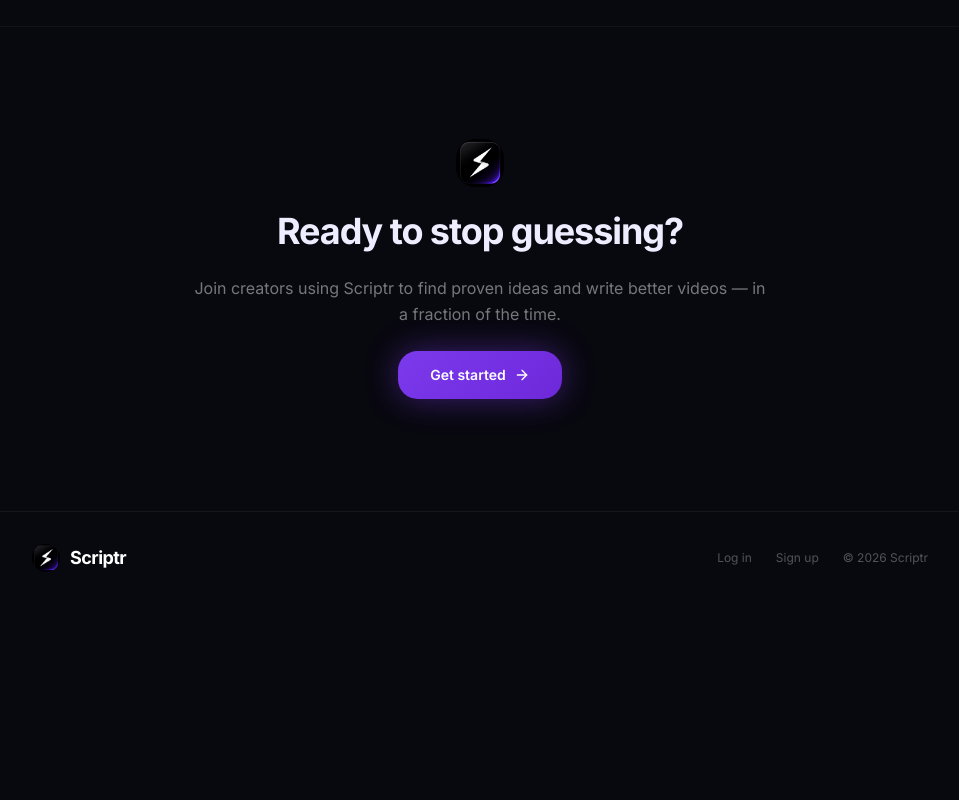
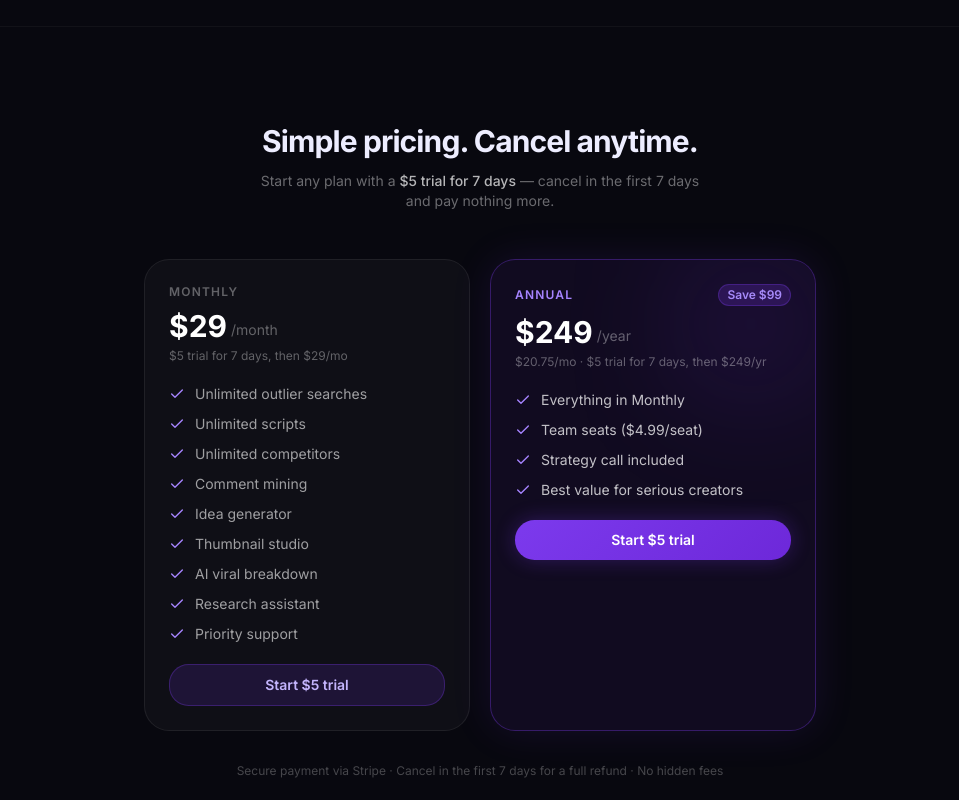
Before and after one commit to baymediadigital-ship-it/scriptr, a Next.js app: page / in a window 1280 px wide. Shown: the part 7620-8420 px from the top of the page, without its empty margins (160-1119 px from the left). Before the commit the page ends 8224 px from the top, so only its background shows below. Built offline with nearby package versions, Linux system fonts and the light colour scheme.

Commit message:
Add pricing section to landing page

```diff
--- a/src/app/page.tsx
+++ b/src/app/page.tsx
@@ -2,7 +2,7 @@ import Link from "next/link";
 import { ScriptrLogo, ScriptrMark } from "@/components/ui/logo";
 import {
   TrendingUp, FileText, MessageSquareText, Users, Image, Sparkles,
-  ArrowRight, CheckCircle2, Zap, X,
+  ArrowRight, CheckCircle2, Zap, X, Check,
 } from "lucide-react";
 import { ThumbnailCarousel } from "@/components/landing/thumbnail-carousel";
 
@@ -461,6 +461,120 @@ export default function LandingPage() {
         </div>
       </section>
 
+      {/* ── Pricing ─────────────────────────────────────────────────────── */}
+      <section className="px-6 py-24" style={{ borderTop: "1px solid rgba(255,255,255,0.04)" }}>
+        <div className="max-w-4xl mx-auto">
+          <div className="text-center mb-12 space-y-3">
+            <h2 className="text-3xl font-bold" style={{ letterSpacing: "-0.03em" }}>
+              Simple pricing. Cancel anytime.
+            </h2>
+            <p className="text-white/40 text-sm max-w-md mx-auto">
+              Start any plan with a <span className="text-white/70 font-medium">$5 trial for 7 days</span> — cancel in the first 7 days and pay nothing more.
+            </p>
+          </div>
+
+          <div className="grid grid-cols-1 md:grid-cols-2 gap-5 max-w-2xl mx-auto">
+            {/* Monthly */}
+            <div
+              className="rounded-2xl p-6 space-y-5"
+              style={{
+                background: "rgba(255,255,255,0.03)",
+                border: "1px solid rgba(255,255,255,0.07)",
+              }}
+            >
+              <div>
+                <p className="text-xs text-white/35 uppercase tracking-widest font-semibold mb-2">Monthly</p>
+                <div className="flex items-end gap-1">
+                  <span className="text-3xl font-bold text-white">$29</span>
+                  <span className="text-white/35 text-sm mb-1">/month</span>
+                </div>
+                <p className="text-white/35 text-xs mt-1">$5 trial for 7 days, then $29/mo</p>
+              </div>
+              <ul className="space-y-2.5">
+                {[
+                  "Unlimited outlier searches",
+                  "Unlimited scripts",
+                  "Unlimited competitors",
+                  "Comment mining",
+                  "Idea generator",
+                  "Thumbnail studio",
+                  "AI viral breakdown",
+                  "Research assistant",
+                  "Priority support",
+                ].map((f) => (
+                  <li key={f} className="flex items-center gap-2.5 text-sm text-white/60">
+                    <Check className="h-4 w-4 text-violet-400 flex-shrink-0" />
+                    {f}
+                  </li>
+                ))}
+              </ul>
+              <Link
+                href="/auth/signup"
+                className="block w-full py-2.5 rounded-xl text-sm font-semibold text-white text-center transition-all"
+                style={{ background: "rgba(124,58,237,0.15)", border: "1px solid rgba(124,58,237,0.3)", color: "#c4b5fd" }}
+              >
+                Start $5 trial
+              </Link>
+            </div>
+
+            {/* Annual — highlighted */}
+            <div
+              className="rounded-2xl p-6 space-y-5 relative overflow-hidden"
+              style={{
+                background: "rgba(124,58,237,0.08)",
+                border: "1px solid rgba(124,58,237,0.35)",
+                boxShadow: "0 0 40px rgba(124,58,237,0.12)",
+              }}
+            >
+              <div className="absolute top-0 right-0 w-32 h-32 rounded-full blur-3xl pointer-events-none"
+                style={{ background: "rgba(124,58,237,0.2)" }} />
+              <div className="relative">
+                <div className="flex items-center justify-between mb-2">
+                  <p className="text-xs text-violet-400 uppercase tracking-widest font-semibold">Annual</p>
+                  <span
+                    className="flex items-center gap-1 text-xs font-semibold px-2 py-0.5 rounded-full"
+                    style={{ background: "rgba(124,58,237,0.2)", color: "#a78bfa", border: "1px solid rgba(124,58,237,0.3)" }}
+                  >
+                    Save $99
+                  </span>
+                </div>
+                <div className="flex items-end gap-1">
+                  <span className="text-3xl font-bold text-white">$249</span>
+                  <span className="text-white/35 text-sm mb-1">/year</span>
+                </div>
+                <p className="text-white/35 text-xs mt-1">$20.75/mo · $5 trial for 7 days, then $249/yr</p>
+              </div>
+              <ul className="space-y-2.5 relative">
+                {[
+                  "Everything in Monthly",
+                  "Team seats ($4.99/seat)",
+                  "Strategy call included",
+                  "Best value for serious creators",
+                ].map((f) => (
+                  <li key={f} className="flex items-center gap-2.5 text-sm text-white/75">
+                    <Check className="h-4 w-4 text-violet-400 flex-shrink-0" />
+                    {f}
+                  </li>
+                ))}
+              </ul>
+              <div className="relative">
+                <Link
+                  href="/auth/signup"
+                  className="block w-full py-2.5 rounded-xl text-sm font-semibold text-white text-center transition-all"
+                  style={{ background: "linear-gradient(135deg,#7c3aed,#6d28d9)", boxShadow: "0 0 20px rgba(124,58,237,0.3)" }}
+                >
+                  Start $5 trial
+                </Link>
+              </div>
+            </div>
+          </div>
+
+          <p className="text-center text-xs text-white/25 mt-8">
+            Secure payment via Stripe · Cancel in the first 7 days for a full refund · No hidden fees
+          </p>
+        </div>
+      </section>
+
       {/* ── CTA ─────────────────────────────────────────────────────────── */}
       <section className="px-6 py-28" style={{ borderTop: "1px solid rgba(255,255,255,0.04)" }}>
         <div className="max-w-xl mx-auto text-center space-y-6">
```
